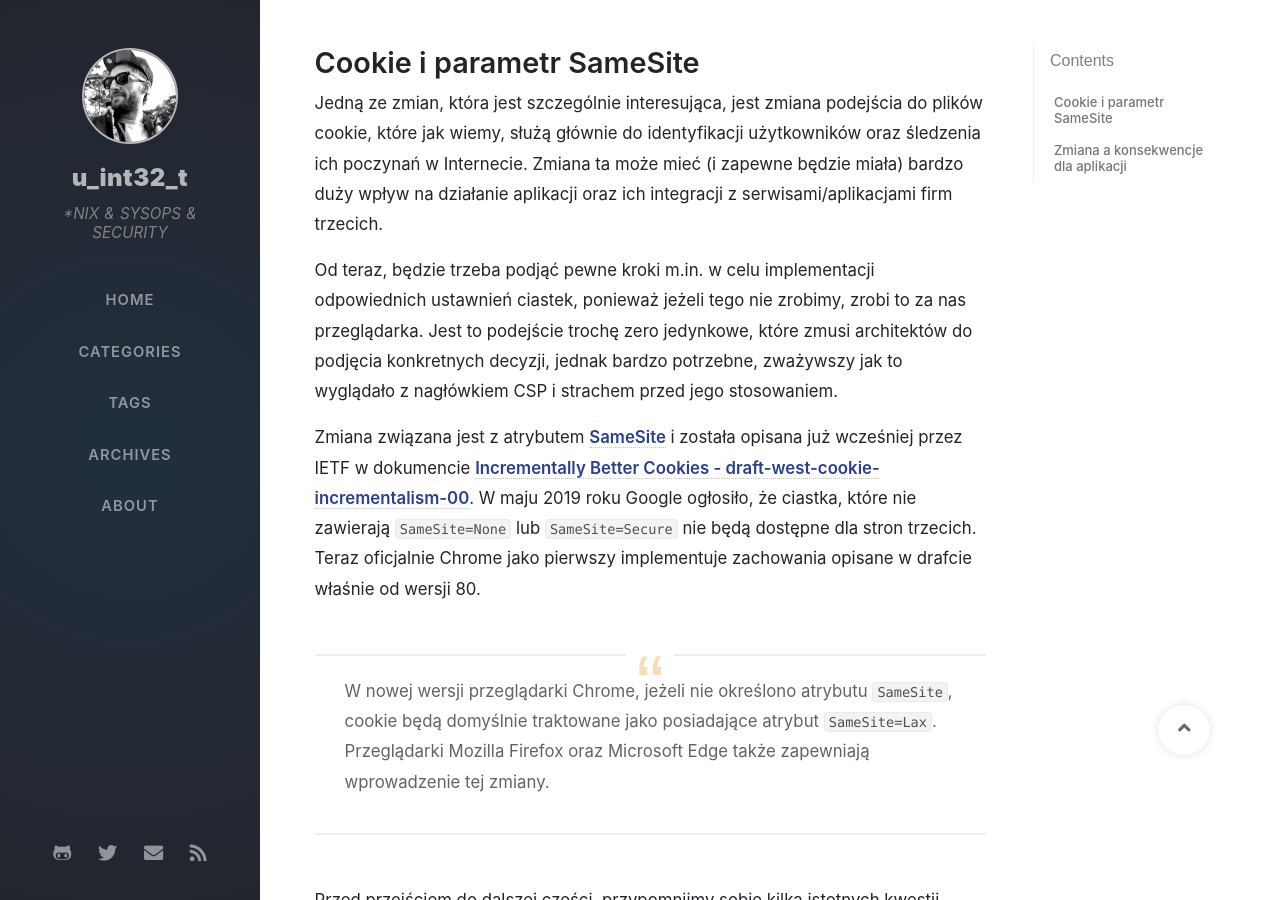
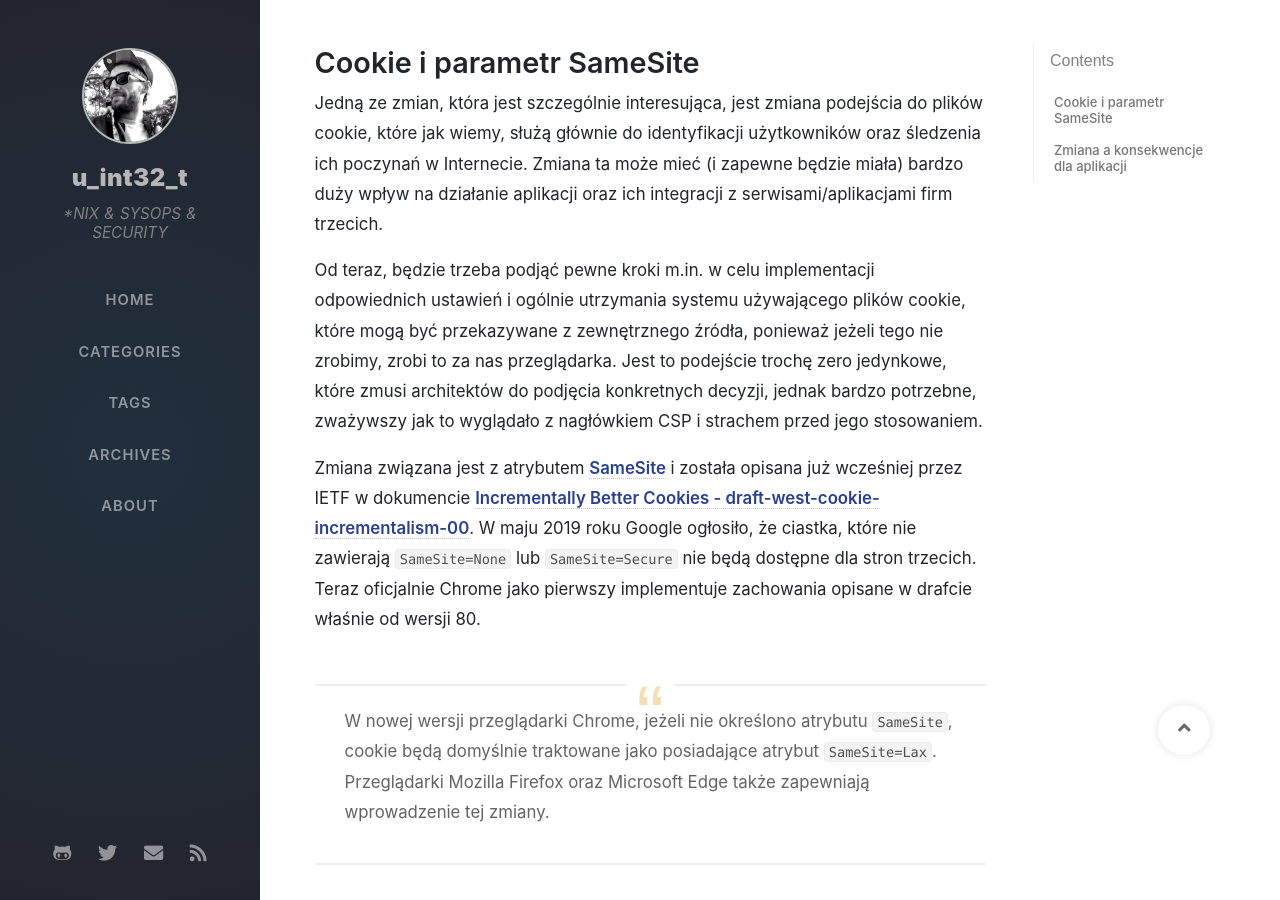
Before and after one commit to morristech/trimstray.github.io, a Jekyll site: the page built from _posts/2020-02-24-atrybut_samesite_i_chrome_80.md, in a window 1280 px wide and 900 px high, scrolled down 558 px. Built offline with Jekyll 4.4.1, drawn with Linux system fonts in a browser that asks for light colours; nearby versions of some CDN libraries; some web fonts are replaced; comment, search, counter and statistics services are not loaded.

Commit message:
update post (v3) - signed-off-by: trimstray <trimstray@gmail.com>

```diff
--- a/_posts/2020-02-24-atrybut_samesite_i_chrome_80.md
+++ b/_posts/2020-02-24-atrybut_samesite_i_chrome_80.md
@@ -20,7 +20,7 @@ Polecam także zapoznać się z dokumentem [Deprecations and removals in Chrome
 
 Jedną ze zmian, która jest szczególnie interesująca, jest zmiana podejścia do plików cookie, które jak wiemy, służą głównie do identyfikacji użytkowników oraz śledzenia ich poczynań w Internecie. Zmiana ta może mieć (i zapewne będzie miała) bardzo duży wpływ na działanie aplikacji oraz ich integracji z serwisami/aplikacjami firm trzecich.
 
-Od teraz, będzie trzeba podjąć pewne kroki m.in. w celu implementacji odpowiednich ustawnień ciastek, ponieważ jeżeli tego nie zrobimy, zrobi to za nas przeglądarka. Jest to podejście trochę zero jedynkowe, które zmusi architektów do podjęcia konkretnych decyzji, jednak bardzo potrzebne, zważywszy jak to wyglądało z nagłówkiem CSP i strachem przed jego stosowaniem.
+Od teraz, będzie trzeba podjąć pewne kroki m.in. w celu implementacji odpowiednich ustawień i ogólnie utrzymania systemu używającego plików cookie, które mogą być przekazywane z zewnętrznego źródła, ponieważ jeżeli tego nie zrobimy, zrobi to za nas przeglądarka. Jest to podejście trochę zero jedynkowe, które zmusi architektów do podjęcia konkretnych decyzji, jednak bardzo potrzebne, zważywszy jak to wyglądało z nagłówkiem CSP i strachem przed jego stosowaniem.
 
 Zmiana związana jest z atrybutem [SameSite](https://tools.ietf.org/html/draft-west-first-party-cookies-07) i została opisana już wcześniej przez IETF w dokumencie [Incrementally Better Cookies - draft-west-cookie-incrementalism-00](https://tools.ietf.org/html/draft-west-cookie-incrementalism-00). W maju 2019 roku Google ogłosiło, że ciastka, które nie zawierają `SameSite=None` lub `SameSite=Secure` nie będą dostępne dla stron trzecich. Teraz oficjalnie Chrome jako pierwszy implementuje zachowania opisane w drafcie właśnie od wersji 80.
 
```
